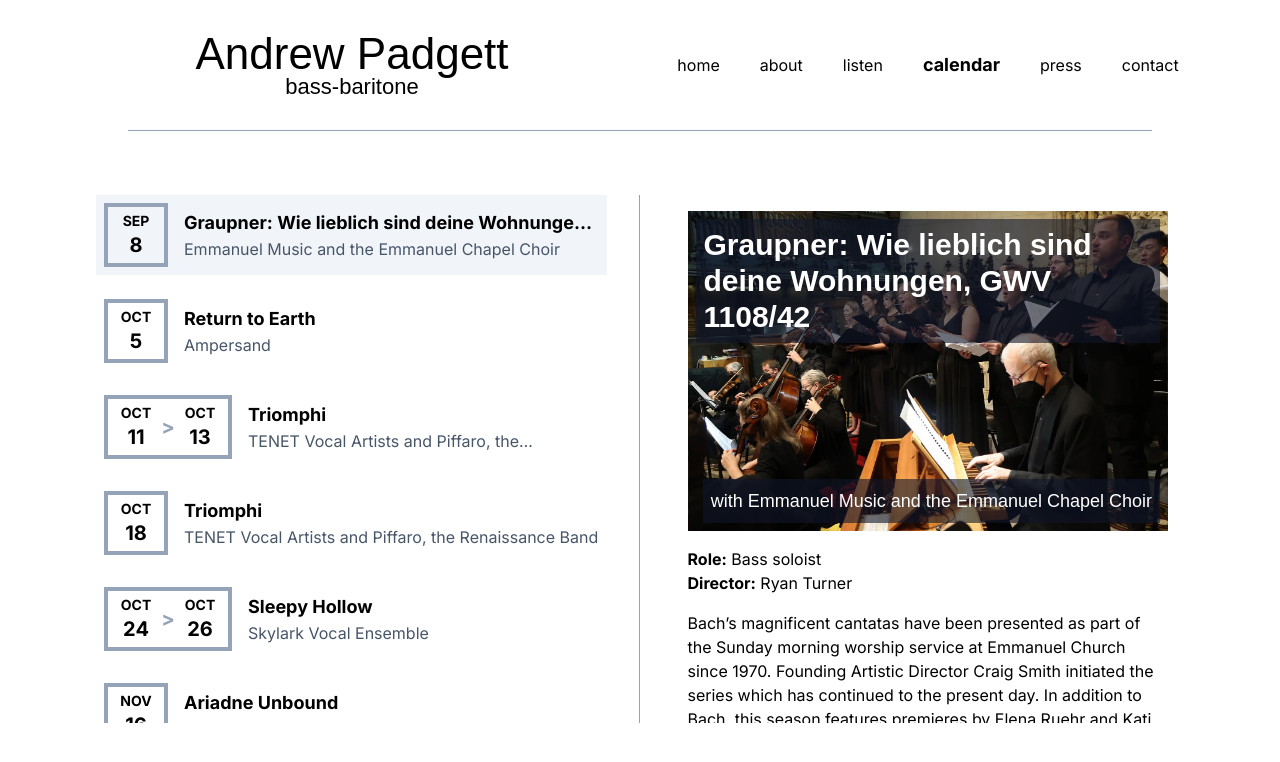
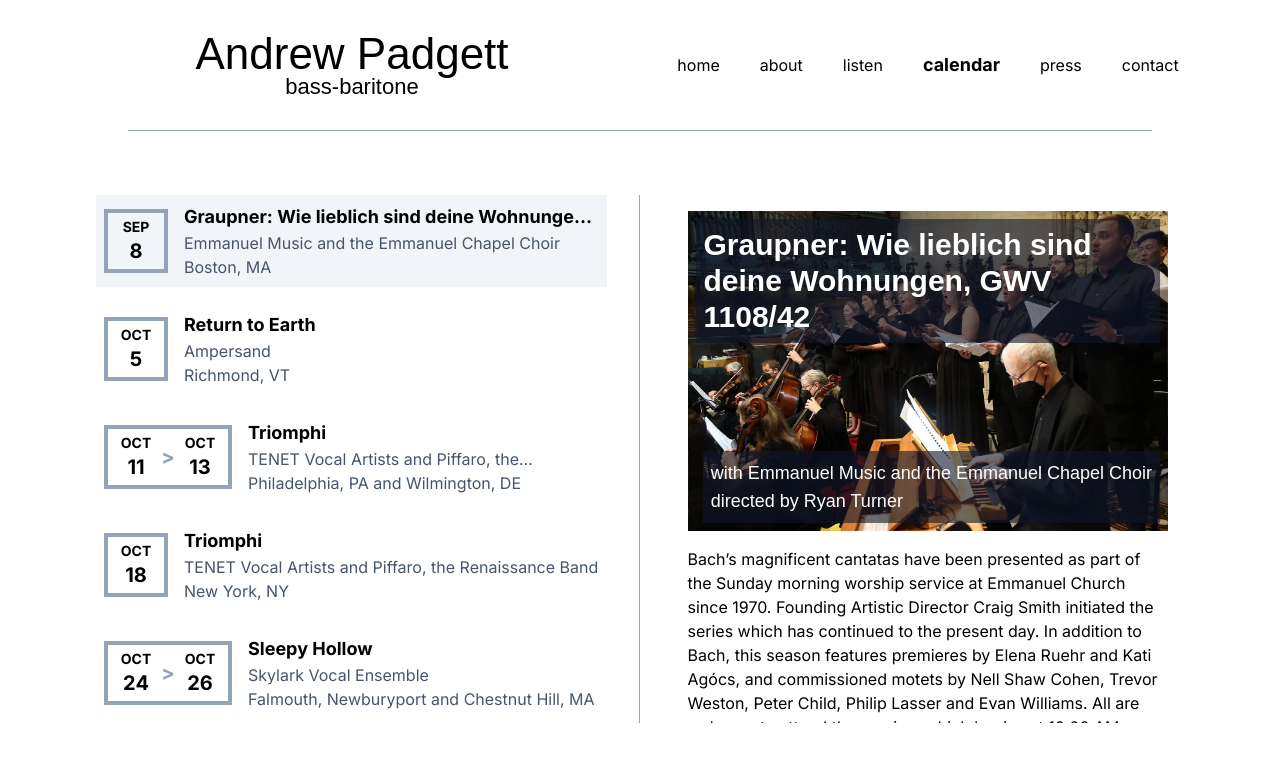
Before and after one commit to VoxAntiqua/andrew-padgett-website, a Next.js app: page /calendar in a window 1280 px wide. Shown: the top 762 px of the page. Built offline with nearby package versions, Linux system fonts and the light colour scheme; a web font is replaced by a local one.

Commit message:
Updated EventsList to show event cities

```diff
--- /dev/null
+++ b/app/lib/utils.ts
@@ -0,0 +1,30 @@
+import { Event } from "./definitions";
+
+export function formatEventLocations(event: Event): string {
+    // Extract unique city, state pairs from the third element of the location array
+    const locations = Array.from(new Set(event.timesLocations.map(tl => tl.location[2])));
+
+    // Separate cities and states
+    const cityStatePairs = locations.map(location => {
+      const [city, state] = location.split(', ');
+      return { city, state };
+    });
+
+    // Extract unique states
+    const uniqueStates = Array.from(new Set(cityStatePairs.map(loc => loc.state)));
+
+    if (uniqueStates.length === 1) {
+      // All locations share the same state, only show the state once at the end
+      const uniqueCities = Array.from(new Set(cityStatePairs.map(loc => loc.city)));
+      return formatListWithAnd(uniqueCities) + `, ${uniqueStates[0]}`;
+    } else {
+      // Locations have different states, show city and state for each
+      const formattedLocations = cityStatePairs.map(loc => `${loc.city}, ${loc.state}`);
+      return formatListWithAnd(formattedLocations);
+    }
+  }
+
+  function formatListWithAnd(items: string[]): string {
+    if (items.length <= 1) return items.join('');
+    return items.slice(0, -1).join(', ') + ' and ' + items[items.length - 1];
+  }
--- a/app/ui/calendar/EventDetails.tsx
+++ b/app/ui/calendar/EventDetails.tsx
@@ -30,13 +30,13 @@ const EventDetails: React.FC<EventDetailsProps> = ({ event }) => {
     />
     {/* Title overlay */}
     <div className="absolute top-0 left-0 bg-slate-900 bg-opacity-60 text-white p-2 m-2">
-      <h2 className={`${ibarra.className} text-3xl font-semibold`}>{event.title}</h2>
+      <h2 className={`${ibarra.className} text-3xl font-semibold`}><a href={event.url}>{event.title}</a></h2>
     </div>
     {/* Ensemble name overlay */}
-    <div className="absolute bottom-0 right-0 bg-slate-900 bg-opacity-60 text-white p-2 m-2">
-      <a href={event.ensemble.url} className={`${ibarra.className} text-lg`}>
+    <div className={`${ibarra.className} text-lg absolute bottom-0 right-0 bg-slate-900 bg-opacity-60 text-white p-2 m-2`}>
+      <a href={event.ensemble.url}>
         with {event.ensemble.name}
-      </a>
+      </a><br />directed by {event.director}
     </div>
   </div>
 )}
@@ -44,14 +44,7 @@ const EventDetails: React.FC<EventDetailsProps> = ({ event }) => {
 
 
       {/* Other event details below the image */}
-      {event.role && (
-        <p>
-          <strong>Role:</strong> {event.role}
-        </p>
-      )}
-      <p>
-        <strong>Director:</strong> {event.director}
-      </p>
+
       <p className="mt-4">{event.description}</p>
       <p className="mt-4">
         <a href={event.url} className="text-blue-500 underline">
--- a/app/ui/calendar/EventsList.tsx
+++ b/app/ui/calendar/EventsList.tsx
@@ -1,5 +1,6 @@
 import React from "react";
 import { Event } from "@/app/lib/definitions";
+import { formatEventLocations } from "@/app/lib/utils";
 
 interface EventsListProps {
   events: Event[];
@@ -63,6 +64,7 @@ const EventsList: React.FC<EventsListProps> = ({ events, onSelectEvent, selected
             <div className="ml-4 flex flex-col justify-center">
               <h3 className="font-bold text-lg line-clamp-1">{event.title}</h3>
               <p className="text-slate-600 line-clamp-1">{event.ensemble.name}</p>
+              <p className="text-slate-600 line-clamp-1">{formatEventLocations(event)}</p>
             </div>
           </li>
         );
```
